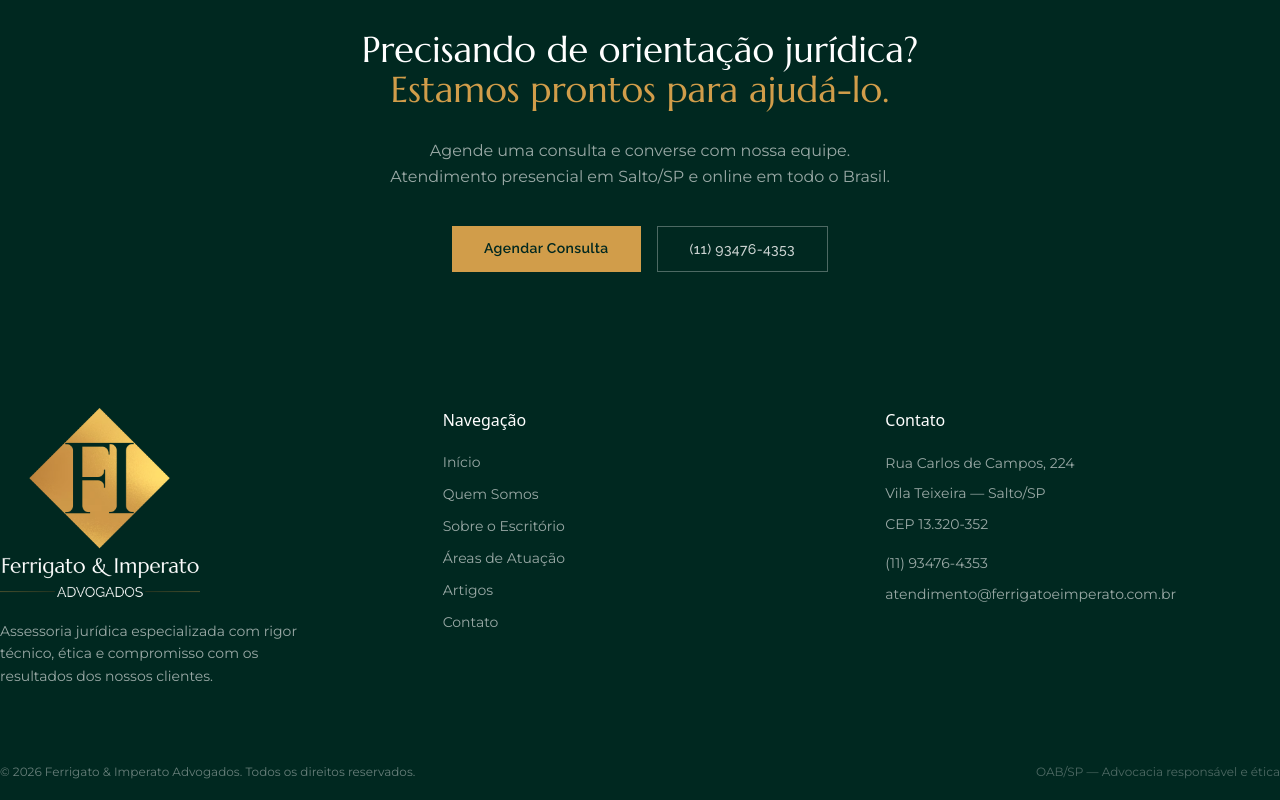
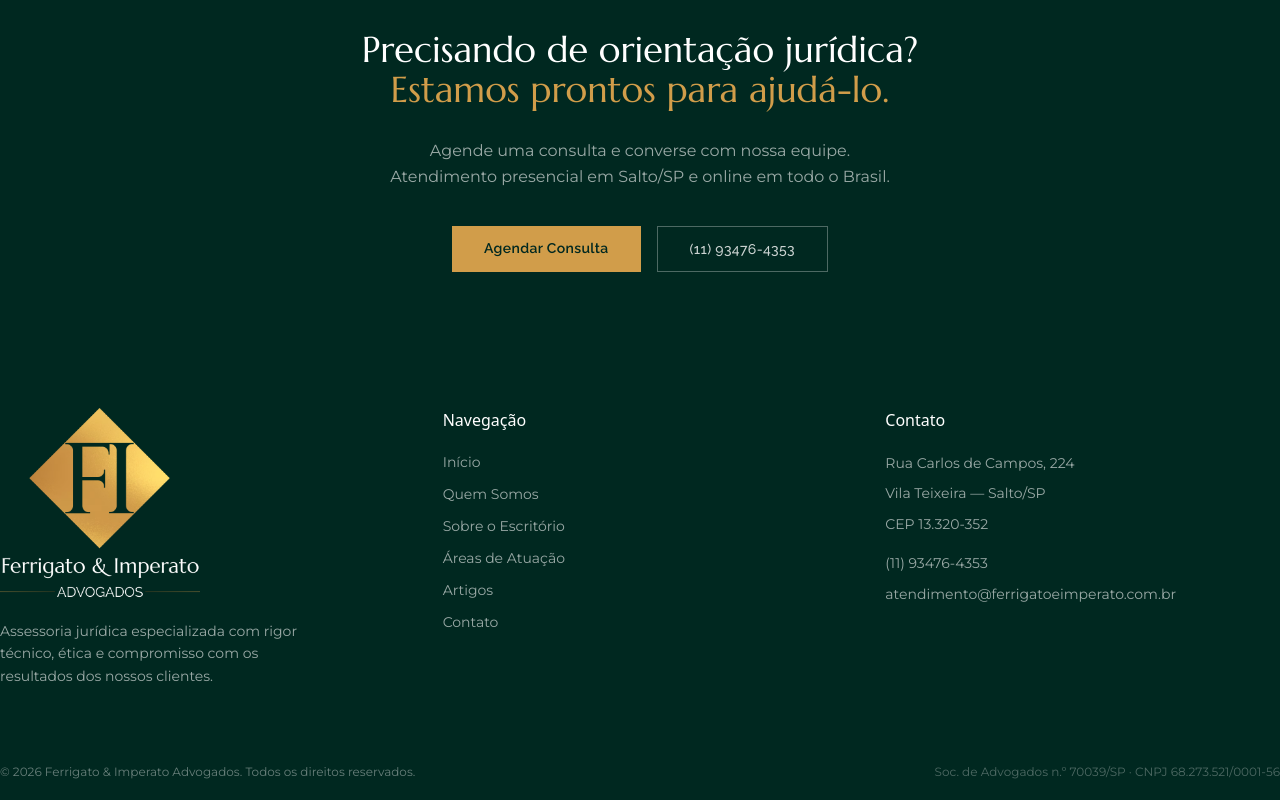
Before and after one commit to caioimpe/ferr-impe-adv, a Nuxt app: page / in a window 1280 px wide. Shown: the part 2277-3077 px from the top of the page. Built offline with nearby package versions, Linux system fonts and the light colour scheme; no server answers.

Commit message:
feat: adiciona CNPJ e nº de registro OAB no rodapé

```diff
--- a/components/layout/SiteFooter.vue
+++ b/components/layout/SiteFooter.vue
@@ -66,7 +66,7 @@
         &copy; {{ currentYear }} Ferrigato &amp; Imperato Advogados. Todos os direitos reservados.
       </p>
       <p class="text-xs font-body text-white/30">
-        OAB/SP — Advocacia responsável e ética
+        Soc. de Advogados n.º&nbsp;70039/SP&nbsp;·&nbsp;CNPJ&nbsp;68.273.521/0001-56
       </p>
     </div>
 
```
